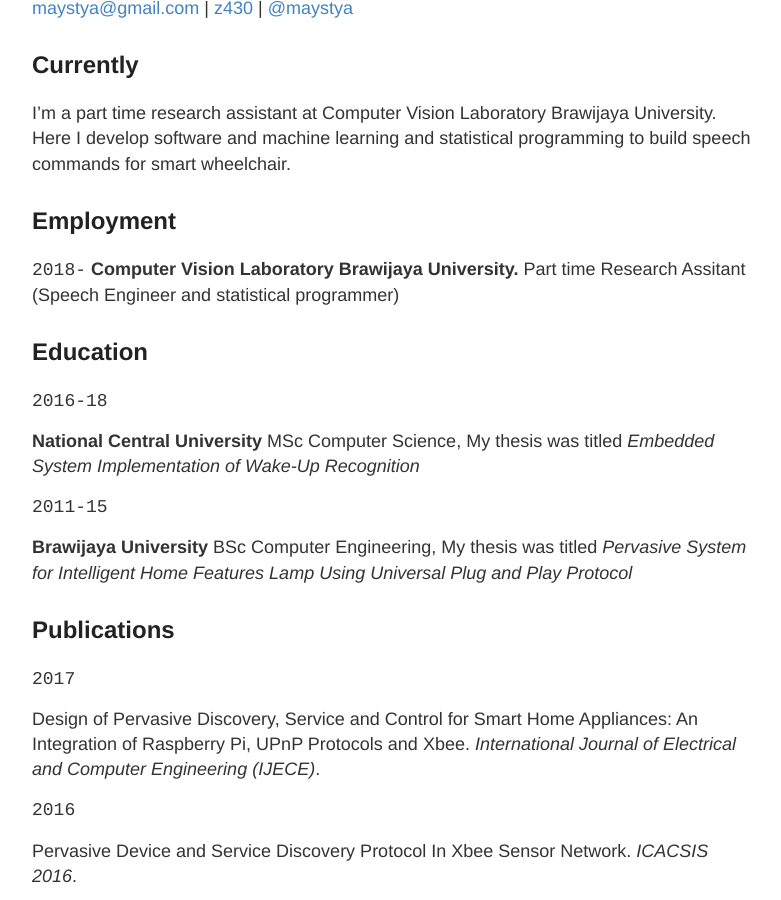
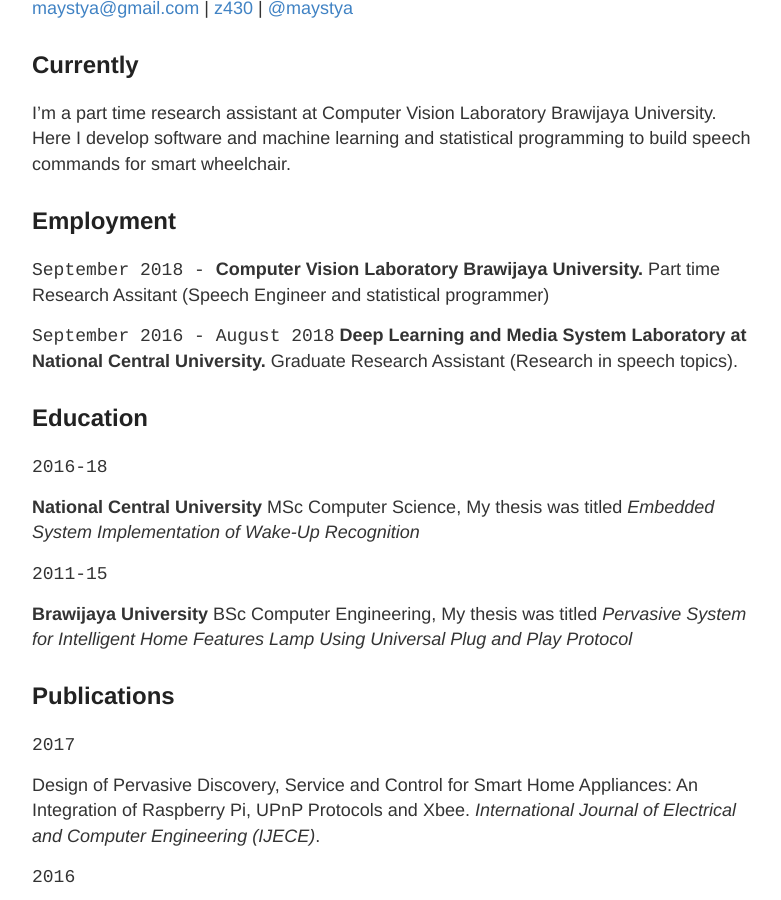
Before and after one commit to z430/z430.github.io, a Jekyll site: the page built from about.md, in a window 1280 px wide and 900 px high, scrolled down 352 px. Shown: the whole window, without its empty margins (248-1029 px from the left). Built offline with Jekyll 4.4.1, drawn with Linux system fonts in a browser that asks for light colours.

```diff
--- a/about.md
+++ b/about.md
@@ -22,8 +22,11 @@ I'm a part time research assistant at Computer Vision Laboratory Brawijaya Unive
 
 ## Employment
 
-`2018-`
+`September 2018 - `
 __Computer Vision Laboratory Brawijaya University.__ Part time Research Assitant (Speech Engineer and statistical programmer)
+
+`September 2016 - August 2018`
+__Deep Learning and Media System Laboratory at National Central University.__ Graduate Research Assistant (Research in speech topics).
 
 ## Education
 
```
Also changed, not shown: images/config.png (added).
